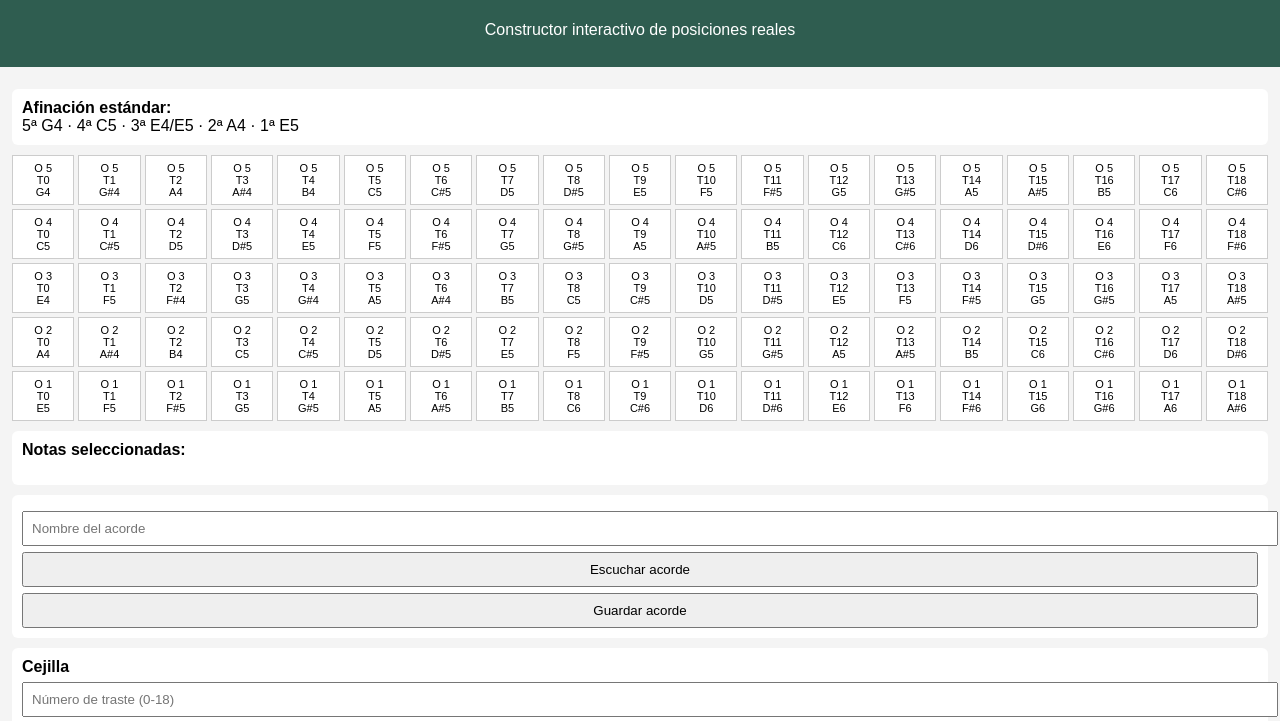
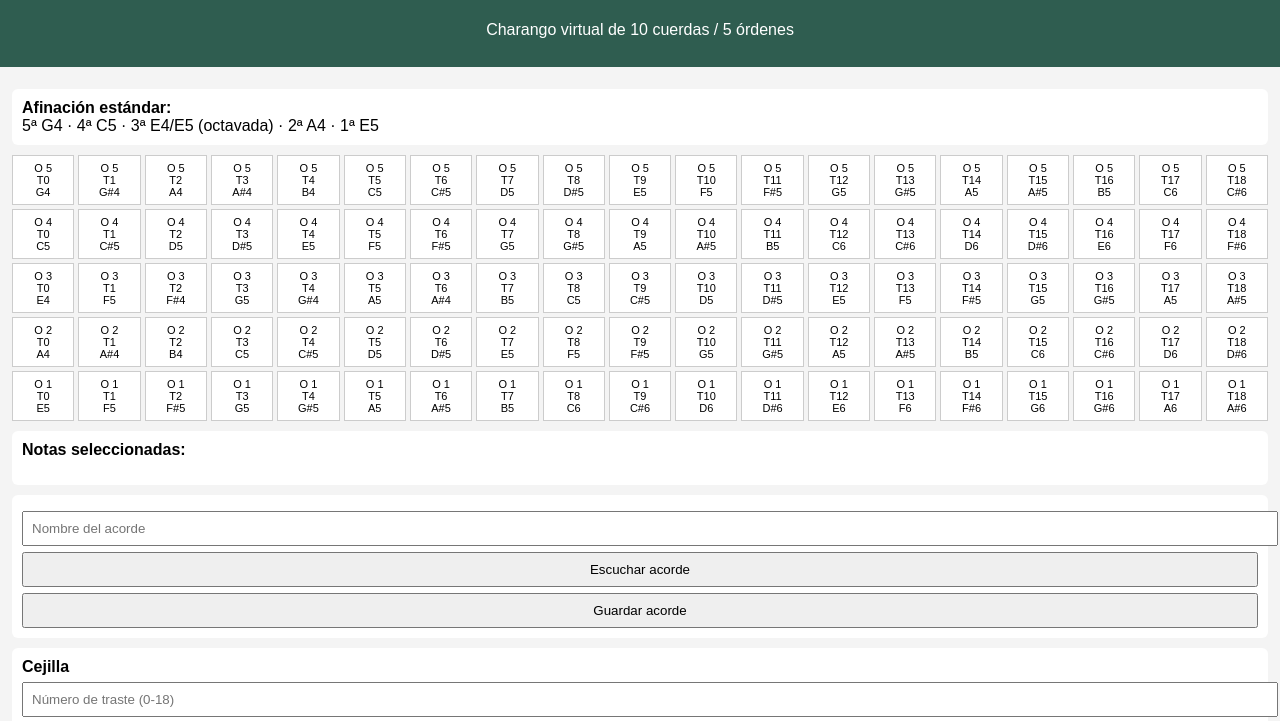
Before and after one commit to johanmgarciam-cmyk/acordes-charango, a plain HTML site: page index.html in a window 1280 px wide. Shown: the part 71-792 px from the top of the page. Drawn offline with nearby package versions, Linux system fonts and the light colour scheme.

Commit message:
Update index.html

```diff
--- a/index.html
+++ b/index.html
@@ -9,13 +9,13 @@
 <body>
 <header>
   <h1>Editor de Acordes de Charango</h1>
-  <p>Constructor interactivo de posiciones reales</p>
+  <p>Charango virtual de 10 cuerdas / 5 órdenes</p>
 </header>
 
 <div class="container">
   <div class="info">
     <strong>Afinación estándar:</strong><br>
-    5ª G4 · 4ª C5 · 3ª E4/E5 · 2ª A4 · 1ª E5
+    5ª G4 · 4ª C5 · 3ª E4/E5 (octavada) · 2ª A4 · 1ª E5
   </div>
 
   <div id="charango" class="charango"></div>
```
